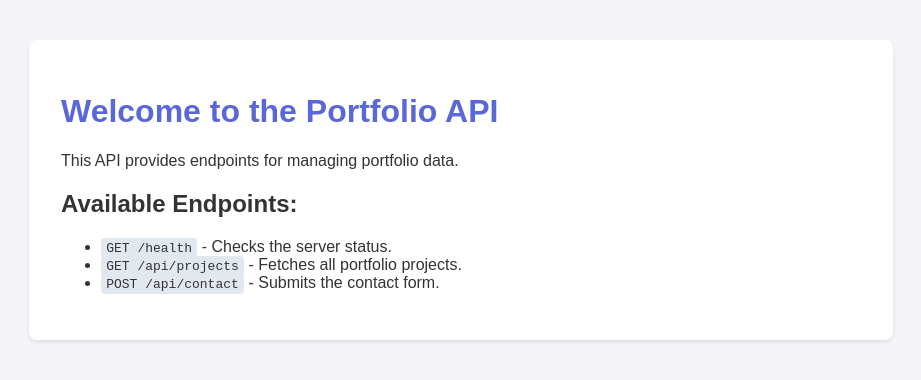
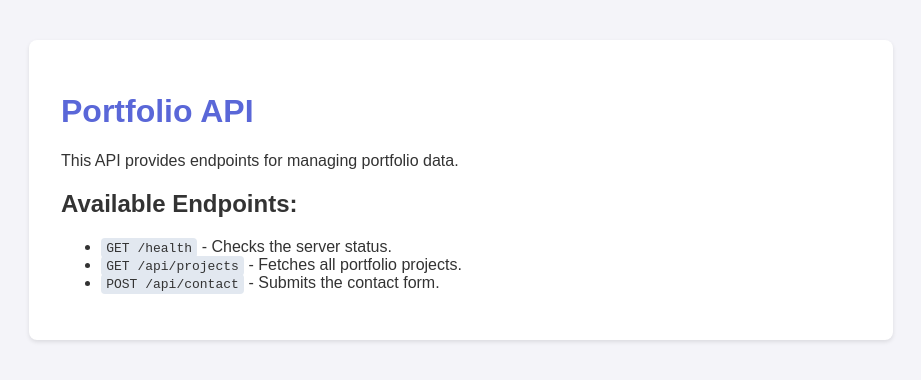
Before and after one commit to gourab8389/portfolio-server, a website: page public/index.html in a window 1280 px wide. Shown: the whole page, without its empty margins (179-1100 px from the left). Drawn offline with Linux system fonts and the light colour scheme.

Commit message:
fix: update header title in index.html for consistency

```diff
--- a/public/index.html
+++ b/public/index.html
@@ -13,7 +13,7 @@
 </head>
 <body>
     <div class="container">
-        <h1>Welcome to the Portfolio API</h1>
+        <h1>Portfolio API</h1>
         <p>This API provides endpoints for managing portfolio data.</p>
         <h2>Available Endpoints:</h2>
         <ul>
```
